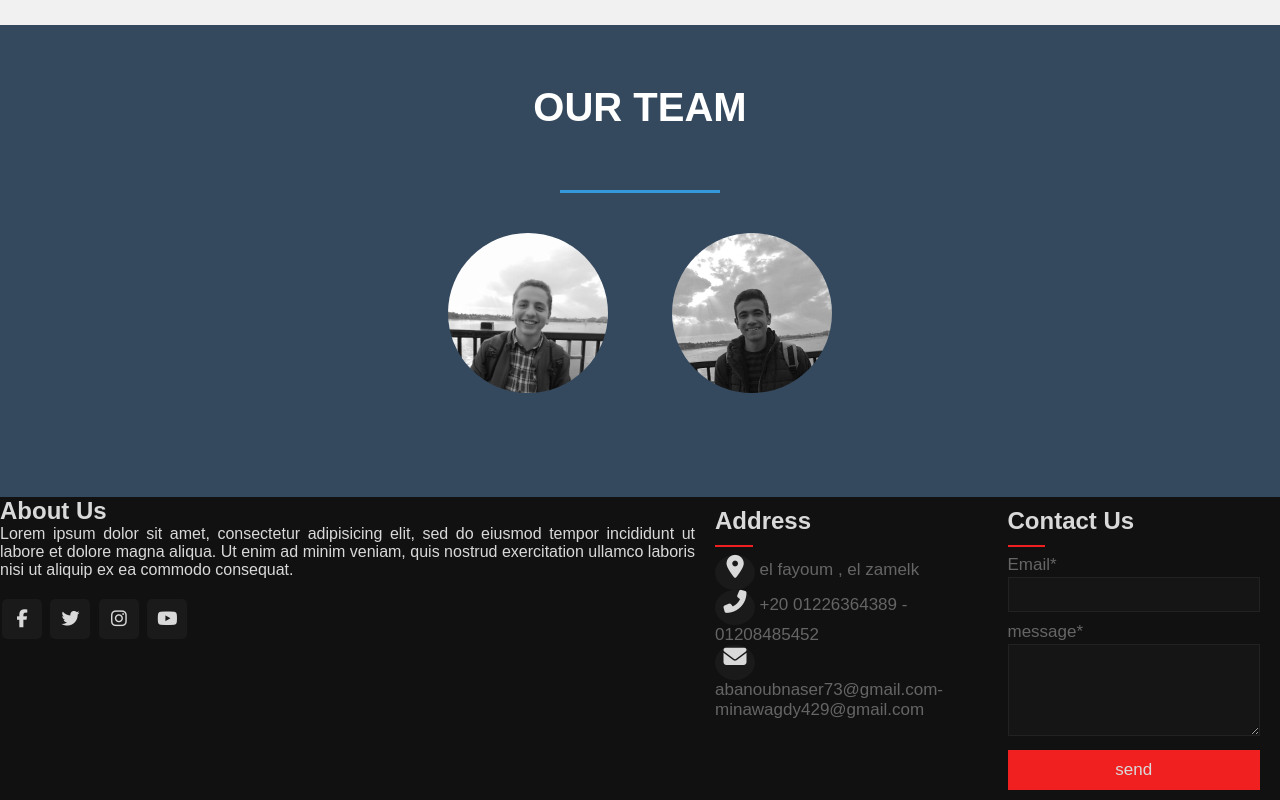
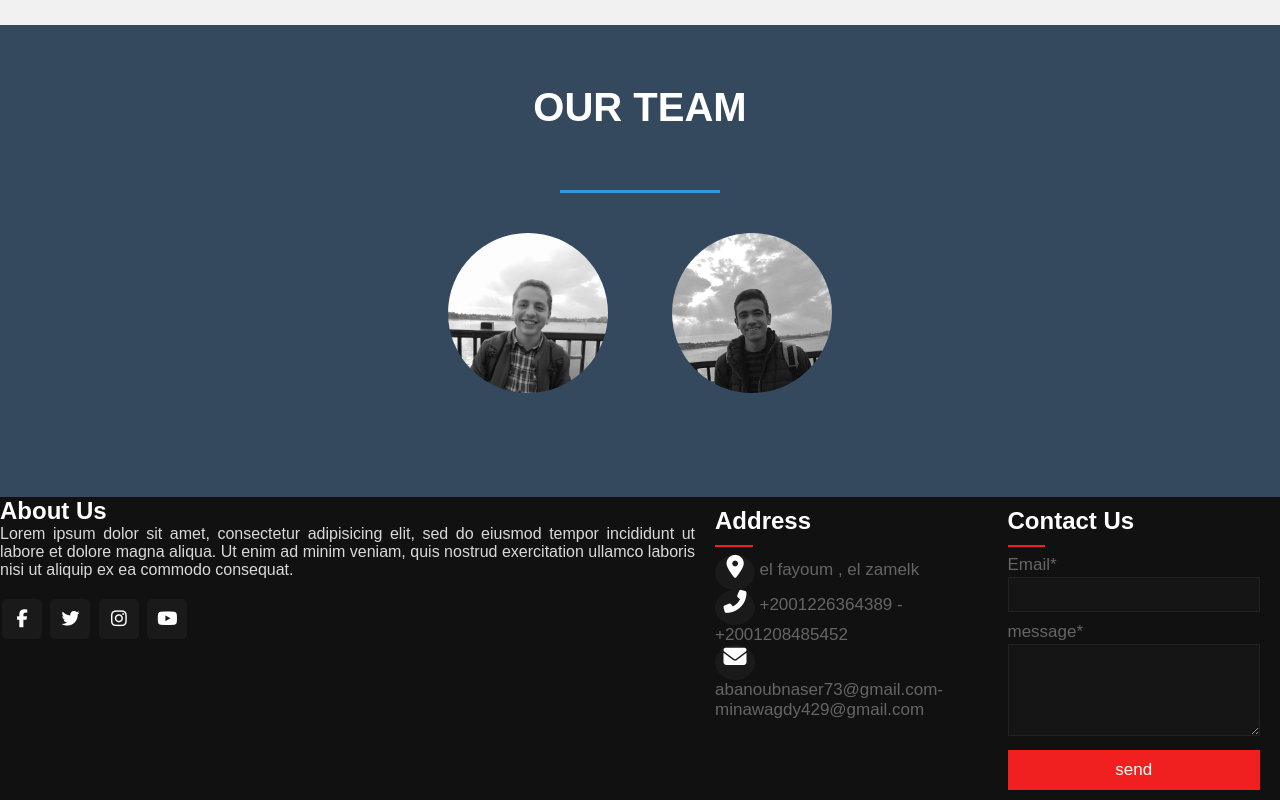
Before and after one commit to mina0011/artworks, a plain HTML site: page home.html in a window 1280 px wide. Shown: the part 3218-4018 px from the top of the page. Drawn offline with nearby package versions, Linux system fonts and the light colour scheme.

Commit message:
Update home.html

```diff
--- a/home.html
+++ b/home.html
@@ -213,45 +213,45 @@
   </div>
 
 
-   <footer>
+   <footer id="1">
           <div class="main-content">
             <div class="left-box">
-              <h2>
+              <h2 style="color: white;">
                 About Us
               </h2>
-              <div class="content">
+              <div class="content" style="color: white;">
                 <p>Lorem ipsum dolor sit amet, consectetur adipisicing elit, sed do eiusmod
                 tempor incididunt ut labore et dolore magna aliqua. Ut enim ad minim veniam,
                 quis nostrud exercitation ullamco laboris nisi ut aliquip ex ea commodo
                 consequat.
                 <div class="social">
-                  <a href="#"><span class="fab fa-facebook-f"></span></a>
-                  <a href="#"><span class="fab fa-twitter"></span></a>
-                  <a href="#"><span class="fab fa-instagram"></span></a>
-                  <a href="#"><span class="fab fa-youtube"></span></a>
+                  <a href="#"><span style="color: white;" id="bob" class="fab fa-facebook-f"></span></a>
+                  <a href="#"><span style="color: white;" id="bob" class="fab fa-twitter"></span></a>
+                  <a href="#"><span style="color: white;" id="bob" class="fab fa-instagram"></span></a>
+                  <a href="#"><span style="color: white;" id="bob"  class="fab fa-youtube"></span></a>
                 </div>
               </div>
             </div>
             <div class="center box">
-              <h2>Address</h2>
+              <h2 style="color: white;">Address</h2>
               <div class="content">
                 <div class="place">
-                  <span class="fas fa-map-marker-alt"></span>
+                  <span  class="fas fa-map-marker-alt" style="color: white;"></span>
                   <span class="text">el fayoum , el zamelk</span>
                 </div>
                 <div class="phon">
-                  <span class="fas fa-phone-alt"></span>
-                  <span class="text">+20 01226364389 - 01208485452
+                  <span  class="fas fa-phone-alt" style="color: white;"></span>
+                  <span class="text">+2001226364389 - +2001208485452
                   </span>
                 </div>
                 <div class="email">
-                  <span class="fas fa-envelope"></span>
+                  <span  class="fas fa-envelope" style="color: white;"></span>
                   <span class="text">abanoubnaser73@gmail.com-minawagdy429@gmail.com</span>
                 </div>
               </div>
             </div>
             <div class="right box">
-            <h2>Contact Us</h2>
+            <h2 style="color: white;">Contact Us</h2>
             <div class="content">
               <form action="#">
                 <div class="email">
@@ -264,7 +264,7 @@
 
                 </div>
                 <div class="btn">
-                  <button type="submit">send</button>
+                  <button type="submit" style="color: white;">send</button>
 
                 </div>
 
```
